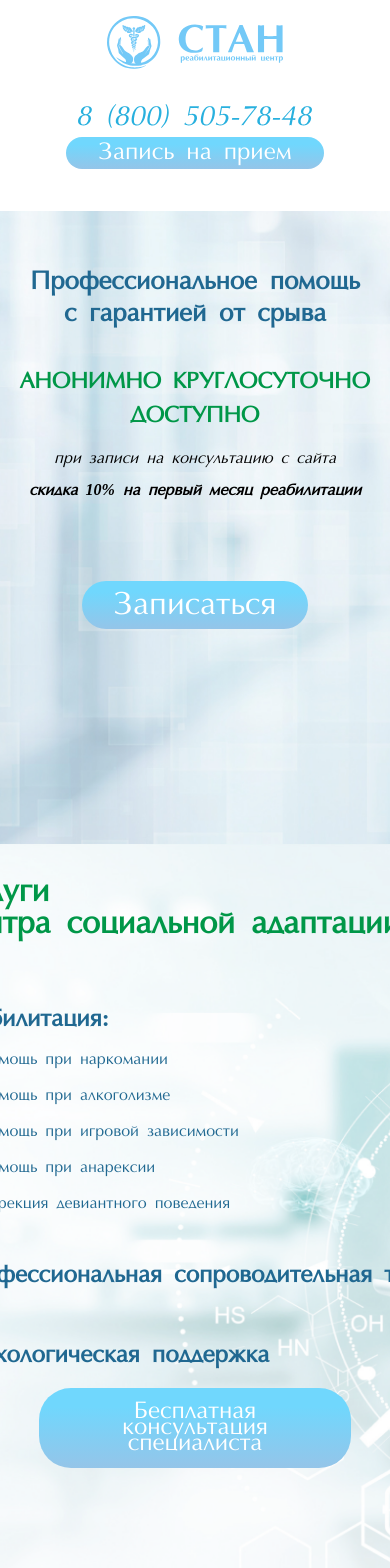
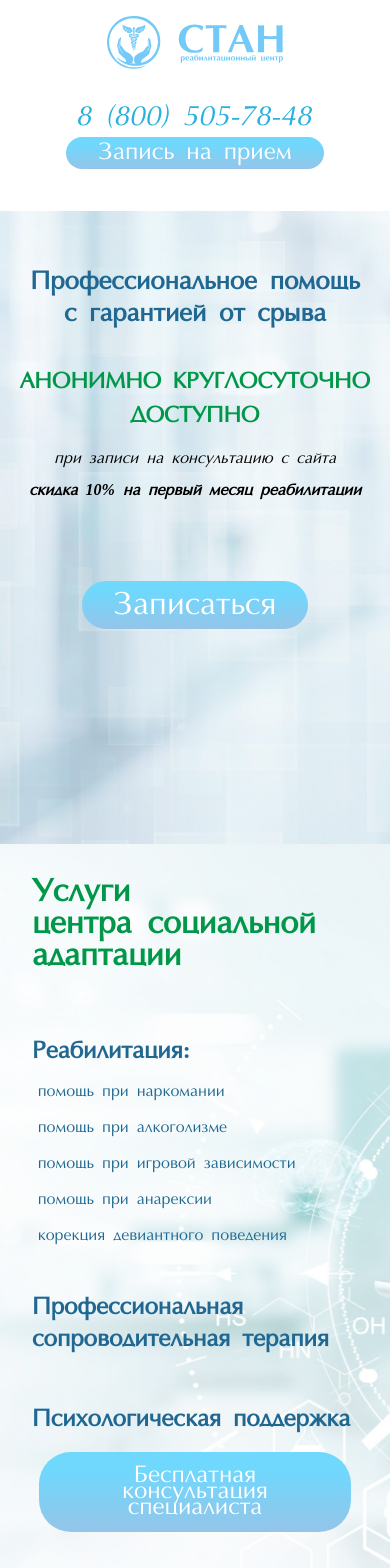
Before and after one commit to Vladdizlaw/Stan_clinic, a Nuxt app: page / in a window 390 px wide. Shown: the top 1568 px of the page. Built offline with nearby package versions, Linux system fonts and the light colour scheme.

Commit message:
[FIX] - padding

```diff
--- a/components/ModalForm.vue
+++ b/components/ModalForm.vue
@@ -1,7 +1,7 @@
 <template>
     <div class="wrapper">
         <div class="flex flex-col items-center justify-center modal">
-            <img src="../assets/close.svg" class="close" @click="emit('update:visible',false)" />
+            <img src="../assets/close.svg" class="close" @click="emit('update:visible', false)" />
             <p class="title">Записаться</p>
             <input class="input" placeholder="Имя" v-model="name" />
             <input v-maska="'+7(###)###-##-##'" class="input" placeholder="Номер телефона" v-model="phone" />
@@ -24,34 +24,37 @@ let error = ref(false)
 async function handleSubmit() {
     if (!name.value || !phone.value) {
         error.value = true
-        setTimeout(()=> {
+        setTimeout(() => {
             error.value = false
         }, 1000)
         return
     }
     error.value = false
-    await $fetch('https://stan-clinic-back.herokuapp.com/api/message', {
-        headers: {
-            'Content-Type': 'application/json',
-            'Access-Control-Allow-Origin': '*',
-            'Access-Control-Allow-Methods':'*',
-            'Access-Control-Allow-Headers':'content-type',
+    // await $fetch('https://stan-clinic-back.herokuapp.com/api/message', {
+    //     headers: {
+    //         'Content-Type': 'application/json',
+    //         'Access-Control-Allow-Origin': '*',
+    //         'Access-Control-Allow-Methods':'*',
+    //         'Access-Control-Allow-Headers':'content-type',
 
-            // 'Content-Type': 'application/x-www-form-urlencoded',
-        }, method: 'POST', body: JSON.stringify({
-            name: name.value,
-            phone: phone.value
-        })
-    })
-        .then((res) => {
-            // On clear le formulaire
-            name.value = ''
-            phone.value = ''
-            emit('update:visible', false)
-        })
-        .catch((err) => {
-            console.log(err)
-        })
+    //         // 'Content-Type': 'application/x-www-form-urlencoded',
+    //     }, method: 'POST', body: JSON.stringify({
+    //         name: name.value,
+    //         phone: phone.value
+    //     })
+    // })
+    //     .then((res) => {
+    //         // On clear le formulaire
+    //         name.value = ''
+    //         phone.value = ''
+    //         emit('update:visible', false)
+    //     })
+    //     .catch((err) => {
+    //         console.log(err)
+    //     })
+    name.value = ''
+    phone.value = ''
+    emit('update:visible', false)
 }
 </script>
 
--- a/pages/index.vue
+++ b/pages/index.vue
@@ -71,9 +71,9 @@ function changeVisibility(hint) {
     </main>
     <main id="page2" data="data_2" class="main-second min-h-[100vh]  relative">
       <div class="absolute top-0  left-0"></div>
-      <div class="main-second-text">
+      <div class="main-second-text ">
         <p class="main-second-text__title">Услуги <br />центра социальной адаптации</p>
-        <div class="main-second-text__center flex flex-col mt-[3rem]  gap-[3rem]">
+        <div class="main-second-text__center flex flex-col mt-[3rem]  gap-[3rem]  max-w-[100%]">
 
           <p>Реабилитация:</p>
           <div class="main-second-text__div flex-col flex mt-[-2rem]  ml-[-3rem] gap-5">
@@ -83,7 +83,7 @@ function changeVisibility(hint) {
             <p>помощь при анарексии</p>
             <p>корекция девиантного поведения</p>
           </div>
-          <p>Профессиональная сопроводительная терапия</p>
+          <p class="w-full">Профессиональная сопроводительная терапия</p>
           <p>Психологическая поддержка</p>
         </div>
       </div>
@@ -701,7 +701,7 @@ function changeVisibility(hint) {
 }
 
 .main-second {
-  width: 100%;
+  width: 100vw;
   /* height: 100vh; */
   background: url('../assets/main2.png');
   background-size: cover;
@@ -715,6 +715,7 @@ function changeVisibility(hint) {
 }
 
 .main-second-text {
+  max-width: 100%;
   display: flex;
   flex-direction: column;
   align-items: flex-start;
@@ -752,6 +753,8 @@ function changeVisibility(hint) {
   flex-direction: column;
   align-items: flex-start;
 
+
+
 }
 
 .main-second-text__center>p {
@@ -762,7 +765,8 @@ function changeVisibility(hint) {
   /* line-height: 1rem; */
   text-align: center;
   color: #206891;
-  white-space: nowrap;
+  white-space: collapse;
+  text-align: left;
   /* margin-top:-0.2rem; */
 
 
@@ -788,6 +792,7 @@ function changeVisibility(hint) {
   .main-second {
     gap: 1rem;
     padding: 0;
+    width: 100%;
     /* justify-content: space-around; */
     align-items: center;
     /* min-height:150vh; */
@@ -802,7 +807,7 @@ function changeVisibility(hint) {
   }
 
   .main-second-text__title {
-    width: 90%;
+    width: 100%;
     line-height: 2rem;
   }
 
```
